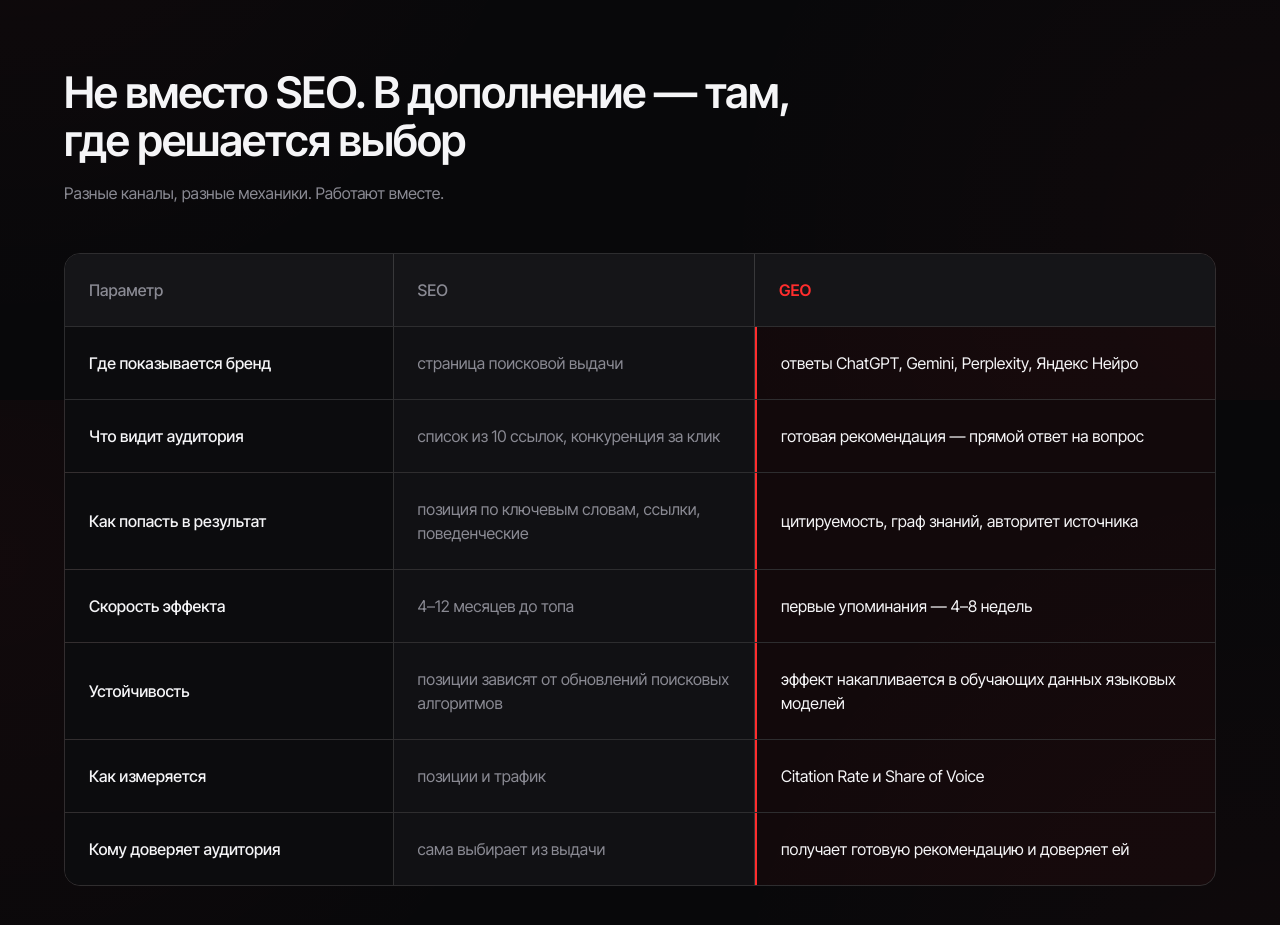
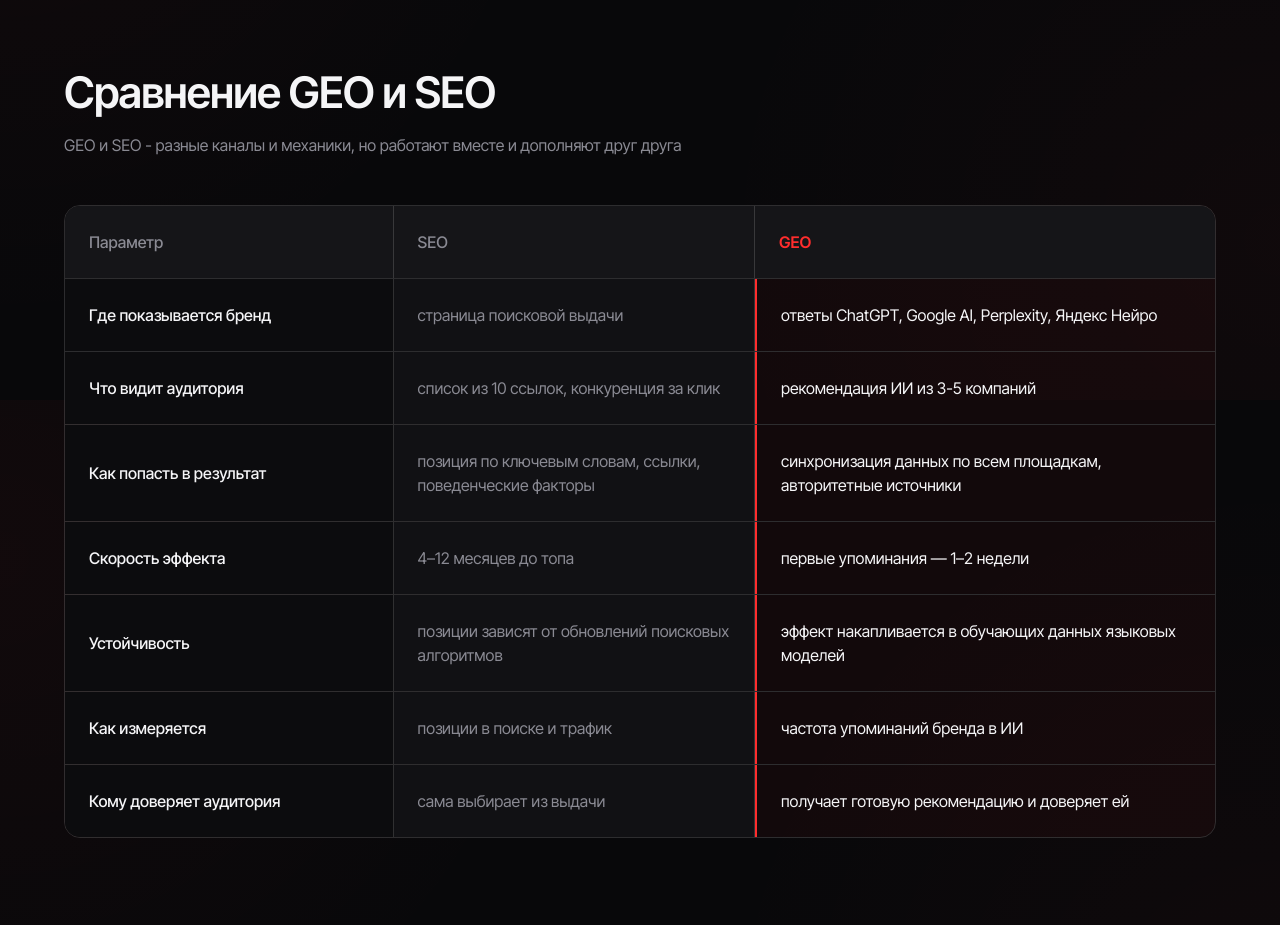
Before and after one commit to Sharhost/geoforce, a Next.js app: page / in a window 1280 px wide. Shown: the part 2000-2925 px from the top of the page. Built offline with nearby package versions, Linux system fonts and the light colour scheme.

Commit message:
Update SeoGeoTable.tsx

```diff
--- a/components/sections/SeoGeoTable.tsx
+++ b/components/sections/SeoGeoTable.tsx
@@ -1,12 +1,12 @@
 import { Reveal } from "../Reveal";
 
 const rows = [
-  ["Где показывается бренд", "страница поисковой выдачи", "ответы ChatGPT, Gemini, Perplexity, Яндекс Нейро"],
-  ["Что видит аудитория", "список из 10 ссылок, конкуренция за клик", "готовая рекомендация — прямой ответ на вопрос"],
-  ["Как попасть в результат", "позиция по ключевым словам, ссылки, поведенческие", "цитируемость, граф знаний, авторитет источника"],
-  ["Скорость эффекта", "4–12 месяцев до топа", "первые упоминания — 4–8 недель"],
+  ["Где показывается бренд", "страница поисковой выдачи", "ответы ChatGPT, Google AI, Perplexity, Яндекс Нейро"],
+  ["Что видит аудитория", "список из 10 ссылок, конкуренция за клик", "рекомендация ИИ из 3-5 компаний"],
+  ["Как попасть в результат", "позиция по ключевым словам, ссылки, поведенческие факторы", "синхронизация данных по всем площадкам, авторитетные источники"],
+  ["Скорость эффекта", "4–12 месяцев до топа", "первые упоминания — 1–2 недели"],
   ["Устойчивость", "позиции зависят от обновлений поисковых алгоритмов", "эффект накапливается в обучающих данных языковых моделей"],
-  ["Как измеряется", "позиции и трафик", "Citation Rate и Share of Voice"],
+  ["Как измеряется", "позиции в поиске и трафик", "частота упоминаний бренда в ИИ"],
   ["Кому доверяет аудитория", "сама выбирает из выдачи", "получает готовую рекомендацию и доверяет ей"],
 ];
 
@@ -15,9 +15,9 @@ export function SeoGeoTable() {
     <section id="seo-vs-geo" className="section">
       <div className="container-x">
         <Reveal>
-          <h2 className="h2 max-w-3xl">Не вместо SEO. В дополнение — там, где решается выбор</h2>
+          <h2 className="h2 max-w-3xl">Сравнение GEO и SEO</h2>
           <p className="mt-4 max-w-2xl" style={{ color: "var(--muted)" }}>
-            Разные каналы, разные механики. Работают вместе.
+            GEO и SEO - разные каналы и механики, но работают вместе и дополняют друг друга
           </p>
         </Reveal>
 
```
